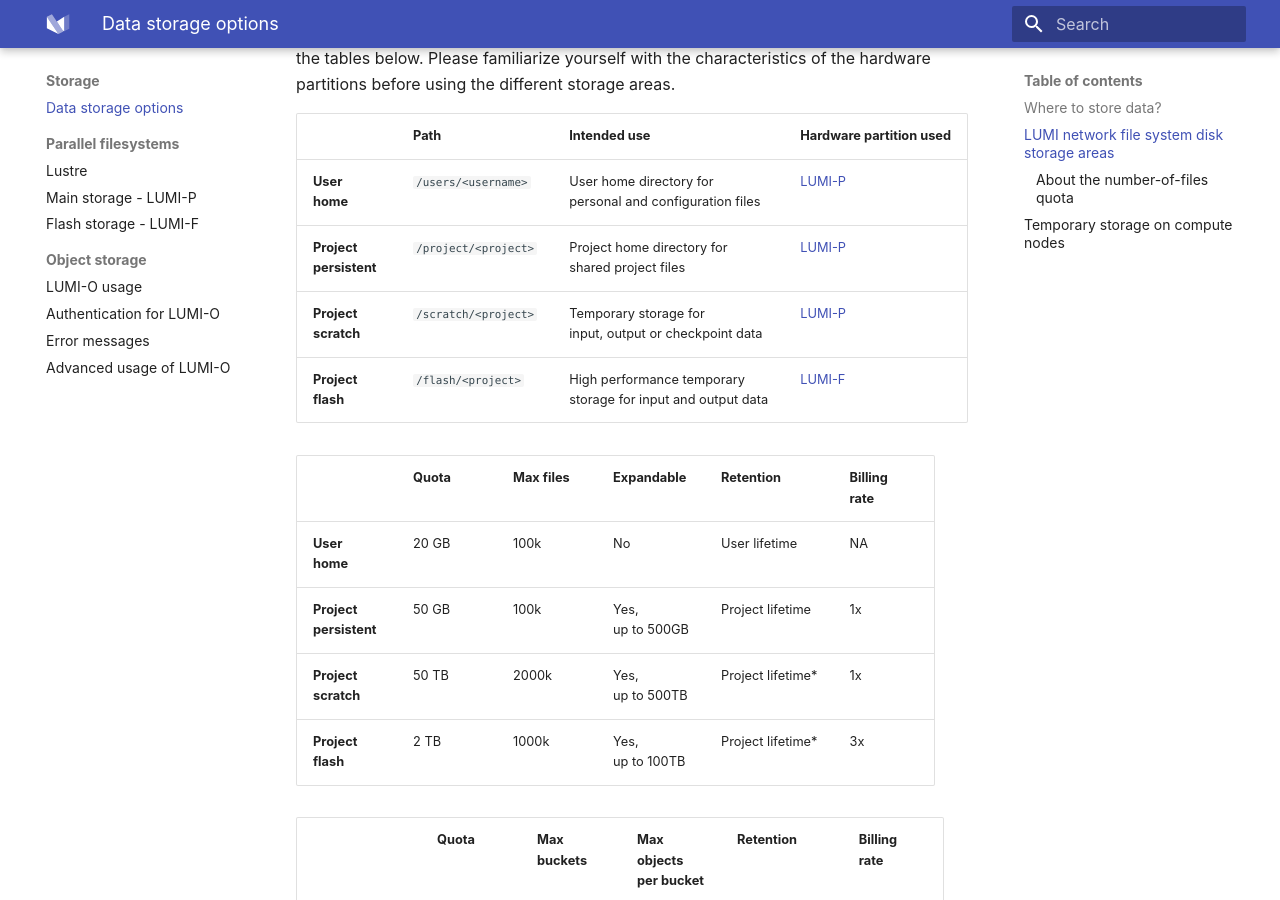
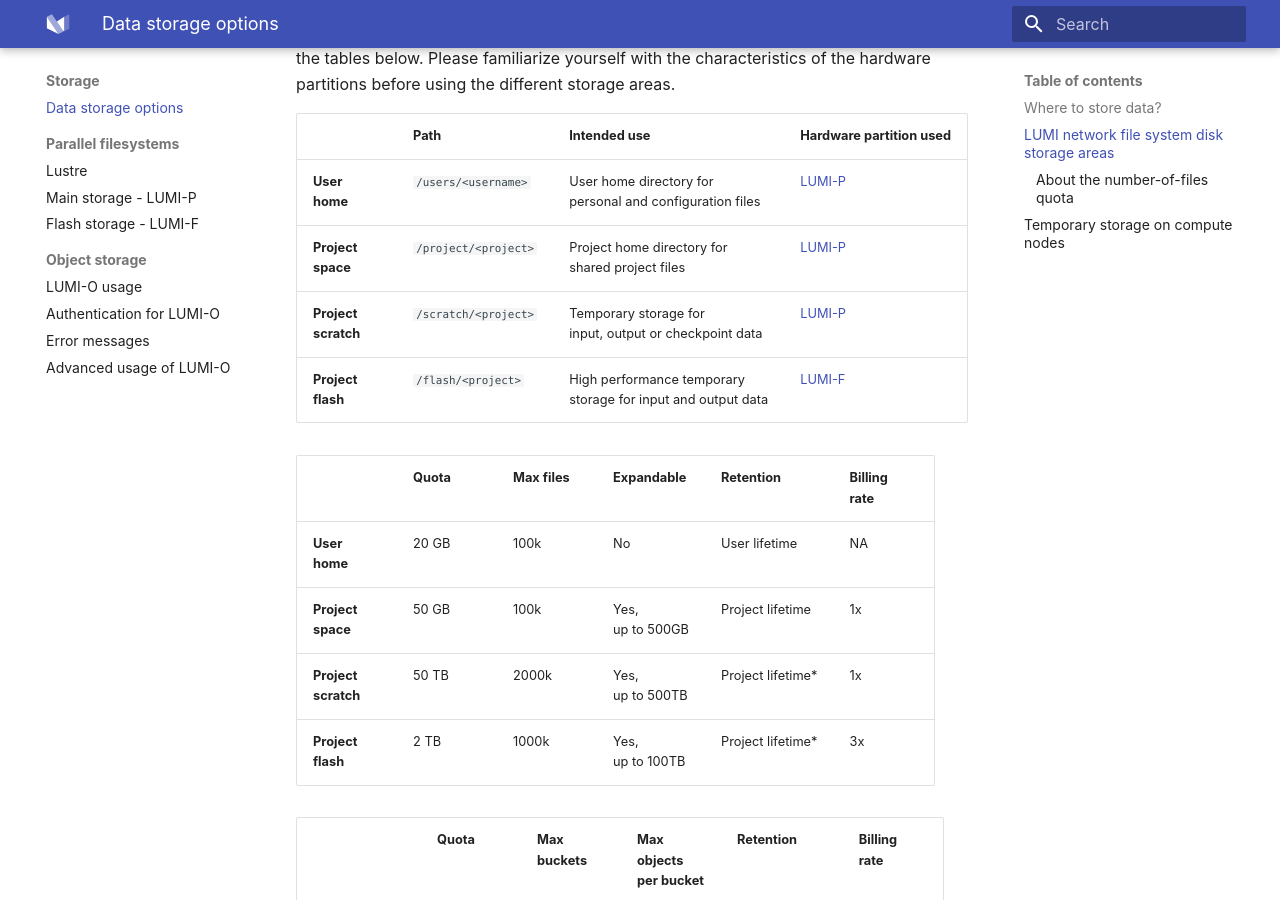
Before and after one commit to Lumi-supercomputer/lumi-userguide, an MkDocs documentation site: the page built from docs/storage/index.md, in a window 1280 px wide and 900 px high, scrolled down 1134 px. Built offline with MkDocs 1.6.1 and Material for MkDocs 9.7.7, drawn with Linux system fonts in a browser that asks for light colours.

Commit message:
Changing persistent to space

```diff
--- a/docs/storage/index.md
+++ b/docs/storage/index.md
@@ -88,7 +88,7 @@
 |                            | Path                       | Intended use                                                     | Hardware partition used |
 |----------------------------|----------------------------|------------------------------------------------------------------|-------------------------|
 | **User<br> home**          | `/users/<username>`        | User home directory for<br> personal and configuration files     | [LUMI-P][lumip]         |
-| **Project<br> persistent** | `/project/<project>`       | Project home directory for<br> shared project files              | [LUMI-P][lumip]         |
+| **Project<br> space** | `/project/<project>`       | Project home directory for<br> shared project files              | [LUMI-P][lumip]         |
 | **Project<br> scratch**    | `/scratch/<project>`       | Temporary storage for<br> input, output or checkpoint data       | [LUMI-P][lumip]         |
 | **Project<br> flash**      | `/flash/<project>`         | High performance temporary<br> storage for input and output data | [LUMI-F][lumif]         |
 
@@ -96,7 +96,7 @@
 |                           | Quota | Max files | Expandable            | Retention         | Billing<br>rate |
 |---------------------------|-------|-----------|-----------------------| ------------------|-----------------|
 | **User<br>home**          | 20 GB | 100k      | No                    | User lifetime     | NA              |
-| **Project<br>persistent** | 50 GB | 100k      | Yes,<br> up to 500GB  | Project lifetime  | 1x              |
+| **Project<br>space** | 50 GB | 100k      | Yes,<br> up to 500GB  | Project lifetime  | 1x              |
 | **Project<br>scratch**    | 50 TB | 2000k     | Yes,<br> up to 500TB  | Project lifetime* | 1x              |
 | **Project<br>flash**       |  2 TB | 1000k     | Yes,<br> up to 100TB  | Project lifetime* | 3x             |
 
```
